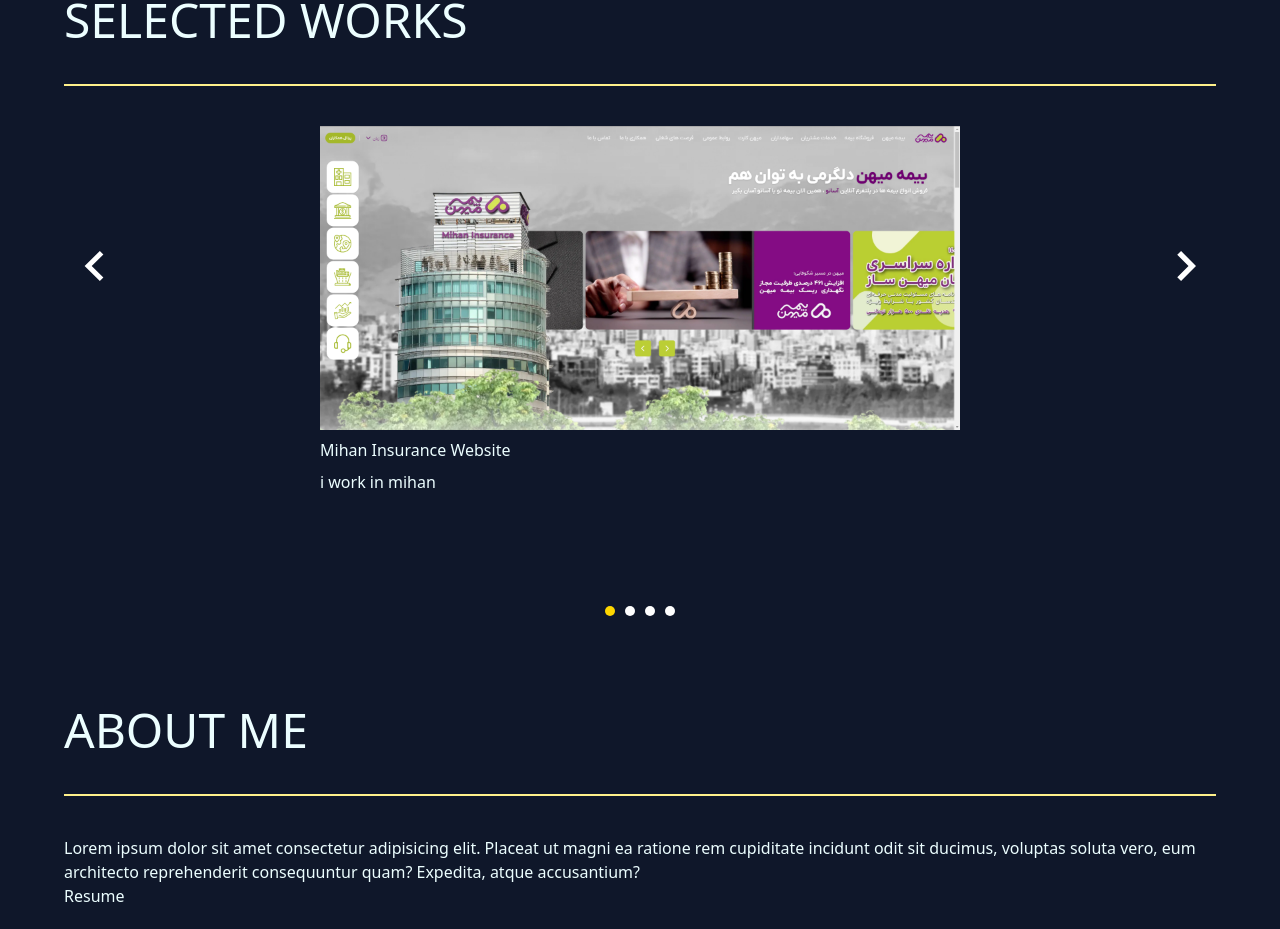
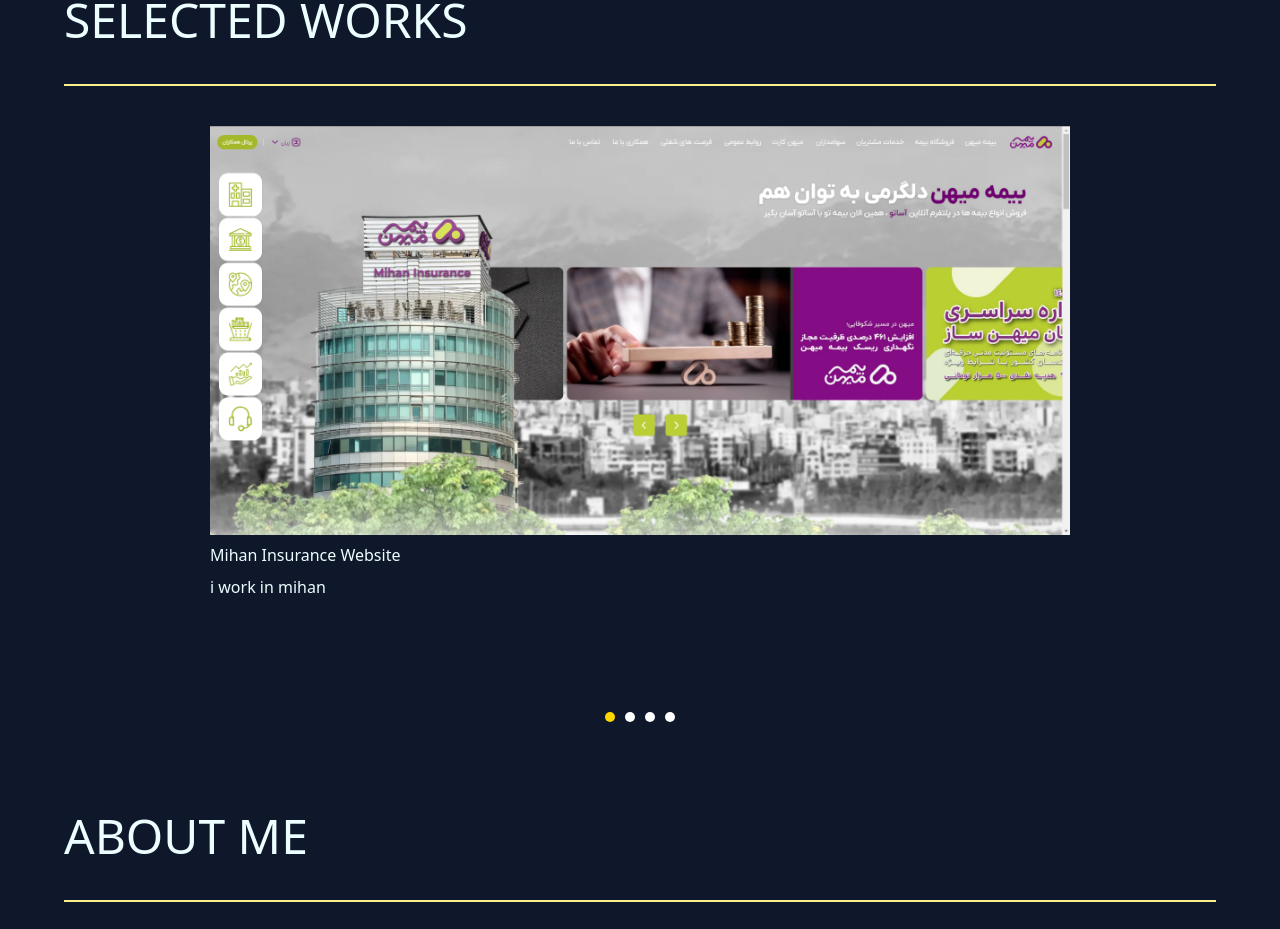
Before and after one commit to PouriaDamavandi/portfolio, a Next.js app: page / in a window 1280 px wide. Shown: the part 600-1529 px from the top of the page. Built offline with nearby package versions, Linux system fonts and the light colour scheme.

Commit message:
feat: remove arrows

```diff
--- a/components/pages/index/home.css
+++ b/components/pages/index/home.css
@@ -52,7 +52,7 @@
   fill: #fff;
 }
 
-@media screen and (max-width: 600px) {
+@media screen and (max-width: 389px) {
   .arrow--left {
     left: 15px;
     top: 70px;
@@ -65,15 +65,41 @@
   }
 }
 
-@media screen and (min-width: 600px) {
+@media screen and (min-width: 390px) {
   .arrow--left {
     left: 15px;
-    top: 140px;
+    top: 90px;
   }
 
   .arrow--right {
     left: auto;
-    top: 140px;
+    top: 90px;
     right: 15px;
   }
 }
+
+@media screen and (min-width: 450px) {
+  .arrow--left {
+    left: 15px;
+    top: 100px;
+  }
+
+  .arrow--right {
+    left: auto;
+    top: 100px;
+    right: 15px;
+  }
+}
+
+@media screen and (min-width: 600px) {
+  .arrow--left {
+    left: 15px;
+    top: 200px;
+  }
+
+  .arrow--right {
+    left: auto;
+    top: 200px;
+    right: 15px;
+  }
+}
--- /dev/null
+++ b/components/pages/index/selectedWorks/selectedWorks.tsx
@@ -0,0 +1,50 @@
+import MainCard from "@/components/ui/card/mainCard";
+import { data } from "@/data/data";
+import { useKeenSlider } from "keen-slider/react";
+import { useState } from "react";
+
+const SelectedWorks = () => {
+  const [currentSlide, setCurrentSlide] = useState(0);
+  const [loaded, setLoaded] = useState(false);
+  const [sliderRef, instanceRef] = useKeenSlider<HTMLDivElement>({
+    loop: true,
+    initial: 0,
+    slideChanged(slider) {
+      setCurrentSlide(slider.track.details.rel);
+    },
+    created() {
+      setLoaded(true);
+    },
+  });
+
+  return (
+    <div className="navigation-wrapper">
+      <div ref={sliderRef} className="keen-slider">
+        {data.map((item) => (
+          <div key={item.id} className="keen-slider__slide">
+            <MainCard
+              title={item.title}
+              description={item.description}
+              image={item.image}
+            />
+          </div>
+        ))}
+      </div>
+      {loaded && instanceRef.current && (
+        <div className="dots">
+          {Array.from(
+            Array(instanceRef.current.track.details.slides.length).keys()
+          ).map((idx) => (
+            <button
+              key={idx}
+              onClick={() => instanceRef.current?.moveToIdx(idx)}
+              className={`dot${currentSlide === idx ? " active" : ""}`}
+            />
+          ))}
+        </div>
+      )}
+    </div>
+  );
+};
+
+export default SelectedWorks;
--- a/components/ui/card/mainCard.tsx
+++ b/components/ui/card/mainCard.tsx
@@ -1,14 +1,34 @@
 import Image from "next/image";
-import React, { FC } from "react";
+import React, { FC, useState } from "react";
 import { IMainCard } from "./mainCard.types";
 
 const MainCard: FC<IMainCard> = ({ image, title, description }) => {
+  const [zoomIn, setZoomIn] = useState<boolean>(false);
+
   return (
-    <div className="grid justify-center items-start gap-2 ">
-      <Image src={image} alt={title} width={640} height={640} />
-      <h4>{title}</h4>
-      <p>{description}</p>
-    </div>
+    <>
+      <div className="grid justify-center items-start gap-2">
+        <Image
+          src={image}
+          alt={title}
+          width={860}
+          height={860}
+          onClick={() => setZoomIn(true)}
+        />
+        <h4>{title}</h4>
+        <p>{description}</p>
+      </div>
+      {zoomIn && (
+        <Image
+          alt={title}
+          src={image}
+          width={1200}
+          height={1200}
+          onClick={() => setZoomIn(false)}
+          className="hidden xl:block xl:absolute xl:inset-0 xl:m-auto z-50 "
+        />
+      )}
+    </>
   );
 };
 
--- a/components/ui/icons/arrow.tsx
+++ /dev/null
@@ -1,28 +0,0 @@
-import { MouseEventHandler } from "react";
-
-export function Arrow({
-  disabled,
-  left,
-  onClick,
-}: Readonly<{
-  disabled: boolean;
-  left?: boolean;
-  onClick: MouseEventHandler<SVGSVGElement>;
-}>) {
-  const arrowDirection = left ? "arrow--left" : "arrow--right";
-  const disabledClass = disabled ? " arrow--disabled" : "";
-  return (
-    <svg
-      onClick={onClick}
-      className={`arrow ${arrowDirection}${disabledClass} text-white`}
-      xmlns="http://www.w3.org/2000/svg"
-      viewBox="0 0 24 24"
-    >
-      {left ? (
-        <path d="M16.67 0l2.83 2.829-9.339 9.175 9.339 9.167-2.83 2.829-12.17-11.996z" />
-      ) : (
-        <path d="M5 3l3.057-3 11.943 12-11.943 12-3.057-3 9-9z" />
-      )}
-    </svg>
-  );
-}
--- /dev/null
+++ b/data/data.ts
@@ -0,0 +1,29 @@
+import sample from "../public/images/mihanInsurance.png";
+import sample2 from "../public/images/pwa.png";
+
+export const data = [
+  {
+    id: 1,
+    title: "Mihan Insurance Website",
+    image: sample,
+    description: "i work in mihan",
+  },
+  {
+    id: 2,
+    title: "Mihan Insurance Website",
+    image: sample2,
+    description: "i work in mihan",
+  },
+  {
+    id: 3,
+    title: "Mihan Insurance Website",
+    image: sample,
+    description: "i work in mihan",
+  },
+  {
+    id: 4,
+    title: "Mihan Insurance Website",
+    image: sample2,
+    description: "i work in mihan",
+  },
+];
--- a/pages/index.tsx
+++ b/pages/index.tsx
@@ -1,12 +1,10 @@
 import HomePageHero from "@/components/pages/index/home";
-import MainCard from "@/components/ui/card/mainCard";
-import { Arrow } from "@/components/ui/icons/arrow";
 import MainSection from "@/components/ui/section/mainSection";
 import "keen-slider/keen-slider.min.css";
 import { useKeenSlider } from "keen-slider/react";
 import { useState } from "react";
-import sample from "../public/images/mihanInsurance.png";
-import sample2 from "../public/images/pwa.png";
+
+import SelectedWorks from "@/components/pages/index/selectedWorks/selectedWorks";
 
 export default function Home() {
   const [currentSlide, setCurrentSlide] = useState(0);
@@ -22,85 +20,11 @@
     },
   });
 
-  const data = [
-    {
-      id: 1,
-      title: "Mihan Insurance Website",
-      image: sample,
-      description: "i work in mihan",
-    },
-    {
-      id: 2,
-      title: "Mihan Insurance Website",
-      image: sample2,
-      description: "i work in mihan",
-    },
-    {
-      id: 3,
-      title: "Mihan Insurance Website",
-      image: sample,
-      description: "i work in mihan",
-    },
-    {
-      id: 4,
-      title: "Mihan Insurance Website",
-      image: sample2,
-      description: "i work in mihan",
-    },
-  ];
-
   return (
     <main>
       <HomePageHero />
       <MainSection id="work" title="SELECTED WORKS">
-        <div className="navigation-wrapper">
-          <div ref={sliderRef} className="keen-slider">
-            {data.map((item) => (
-              <div key={item.id} className="keen-slider__slide">
-                <MainCard
-                  title={item.title}
-                  description={item.description}
-                  image={item.image}
-                />
-              </div>
-            ))}
-            {loaded && instanceRef.current && (
-              <>
-                <Arrow
-                  left
-                  onClick={(e) => {
-                    e.stopPropagation();
-                    instanceRef.current?.prev();
-                  }}
-                  disabled={currentSlide === 0}
-                />
-                <Arrow
-                  onClick={(e) => {
-                    e.stopPropagation();
-                    instanceRef.current?.next();
-                  }}
-                  disabled={
-                    currentSlide ===
-                    instanceRef.current.track.details.slides.length - 1
-                  }
-                />
-              </>
-            )}
-          </div>
-          {loaded && instanceRef.current && (
-            <div className="dots">
-              {Array.from(
-                Array(instanceRef.current.track.details.slides.length).keys()
-              ).map((idx) => (
-                <button
-                  key={idx}
-                  onClick={() => instanceRef.current?.moveToIdx(idx)}
-                  className={`dot${currentSlide === idx ? " active" : ""}`}
-                />
-              ))}
-            </div>
-          )}
-        </div>
+        <SelectedWorks />
       </MainSection>
       <MainSection id="about" title="ABOUT ME">
         <p>
```
